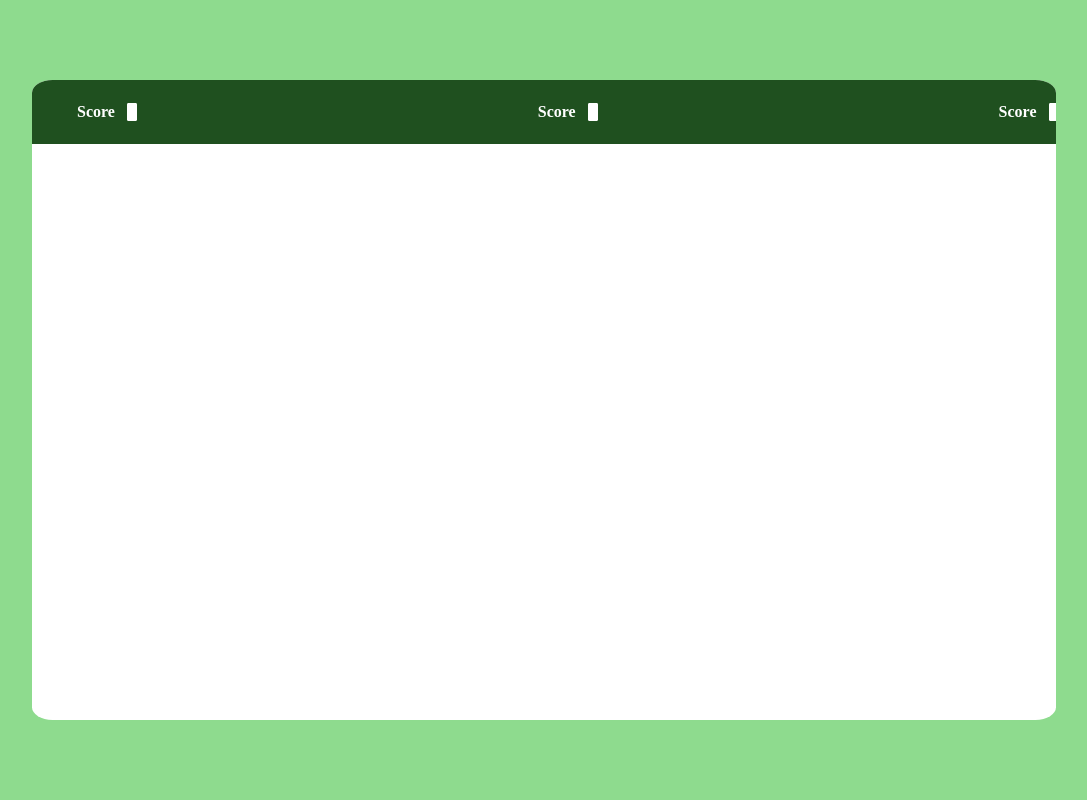
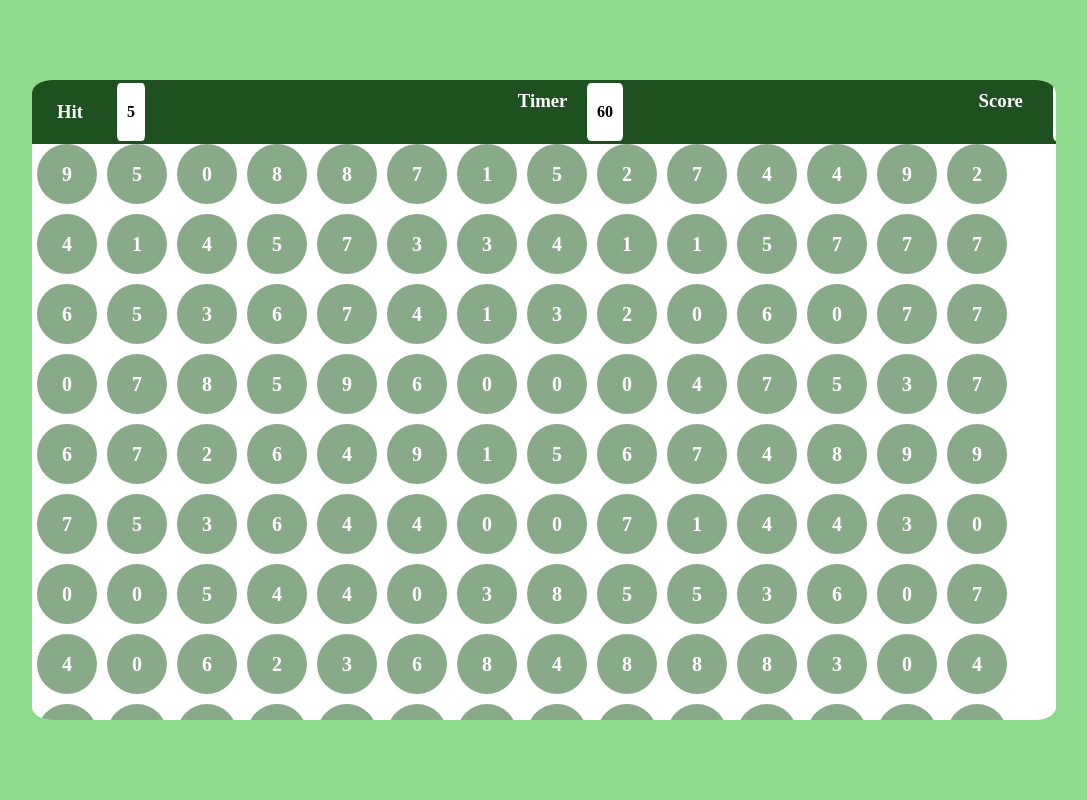
Before and after one commit to Satyam173/BubbleGame, a plain HTML site: page index.html in a window 1280 px wide. Shown: the whole page, without its empty margins (96-1183 px from the left). Drawn offline with Linux system fonts and the light colour scheme.

Commit message:
3rd commit

```diff
--- a/index.html
+++ b/index.html
@@ -11,19 +11,23 @@
         <div id="panel">
             <div id="ptop">
                 <div class="elem">
-                    <h4>Score &nbsp;&nbsp;</h4>
-                    <div class="box"></div>
+                    <h3>Hit &nbsp;&nbsp;</h3>
+                    <div class="box">5</div>
                 </div>
                 <div class="elem">
-                    <h4>Score &nbsp;&nbsp;</h4>
-                    <div class="box"></div>
+                    <h3>Timer &nbsp;&nbsp;</h3>
+                    <div class="box">60</div>
                 </div>
                 <div class="elem">
-                    <h4>Score &nbsp;&nbsp;</h4>
-                    <div class="box"></div>
+                    <h3>Score &nbsp;&nbsp;</h3>
+                    <div class="box">5</div>
                 </div>
+            </div>
+            <div id="pbtm">'
+                <div class="bubble">5</div>
             </div>
         </div>
     </div>
+    <script src="script.js"></script>
 </body>
 </html>
--- /dev/null
+++ b/script.js
@@ -0,0 +1,8 @@
+var clutter = " ";
+
+for(var i=0;i<=70*2+10+5+20;i++){
+    var rn = Math.floor(Math.random()*10);
+    clutter += `<div class="bubble">${rn}</div>`;
+}
+
+document.querySelector("#pbtm").innerHTML = clutter;
--- a/style.css
+++ b/style.css
@@ -25,7 +25,7 @@ body,html{
 }
 
 #ptop{
-    padding: 0px 45px;
+    padding: 0px 25px;
     display: flex;
     align-items: center;
     justify-content: space-between;
@@ -36,10 +36,40 @@ body,html{
 }
 .elem{
     display: flex;
+    align-items: center;
     width: 10%;
+    gap: 20px;
 }
 .box{
-    padding: 5%;
+    color: #000;
+    font-size: 20 px;
+    font-weight: 700;
+    padding: 20px 10px;
     background-color: #fff;
     border-radius: 10%;
 }
+
+#pbtm{
+    padding: 0px 5px;
+    display: flex;
+    gap: 10px;
+    width: 100%;
+    height: 90%;
+    flex-wrap: wrap;
+}
+.bubble{
+    display: flex;
+    align-items: center;
+    justify-content: center;
+    width: 60px;
+    height: 60px;
+    background-color: rgb(136, 170, 136);
+    color: #fff;
+    border-radius: 50%;
+    font-weight: 800;
+    font-size: 20px;
+}
+.bubble:hover{
+    cursor: pointer;
+    background-color: rgb(78, 102, 78);
+}
```
